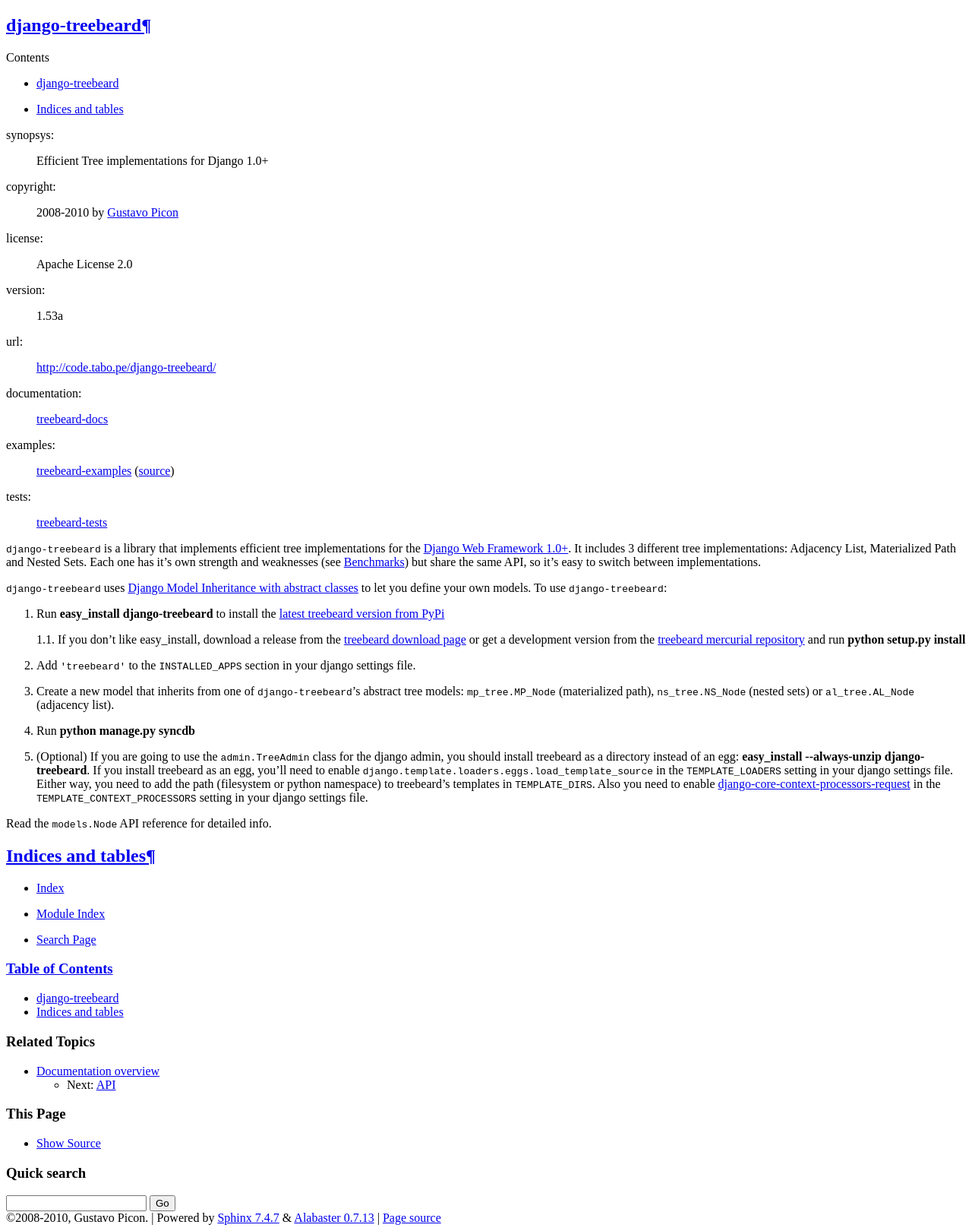
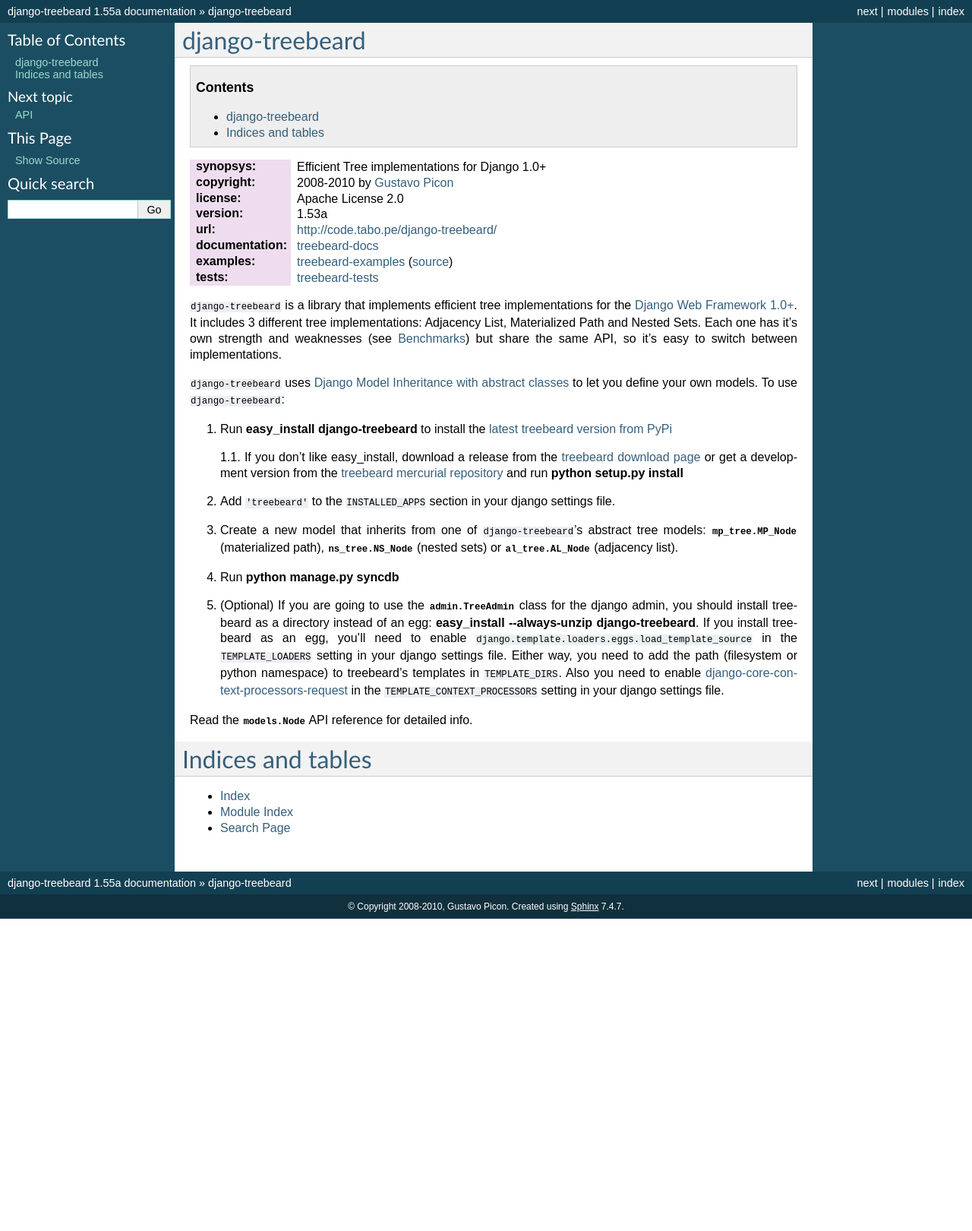
Before and after one commit to django-treebeard/django-treebeard, a Sphinx documentation site: the page built from docs/index.rst, in a window 1280 px wide. Shown: the whole page at 76% size. Built offline with Sphinx 7.4.7, drawn with Linux system fonts in a browser that asks for light colours; after the commit the page ends 1209 px from its top, so only the background shows below that; some of the changed lines change nothing that is shown.

Commit message:
docs make updates

```diff
--- a/docs/conf.py
+++ b/docs/conf.py
@@ -1,29 +1,28 @@
 # -*- coding: utf-8 -*-
 #
 # django-treebeard documentation build configuration file, created by
-# sphinx-quickstart on Sat Sep 20 00:53:27 2008.
+# sphinx-quickstart on Tue Apr 13 01:06:14 2010.
 #
 # This file is execfile()d with the current directory set to its containing dir.
 #
-# The contents of this file are pickled, so don't put values in the namespace
-# that aren't pickleable (module imports are okay, they're removed automatically).
+# Note that not all possible configuration values are present in this
+# autogenerated file.
 #
-# All configuration values have a default value; values that are commented out
-# serve to show the default value.
+# All configuration values have a default; values that are commented out
+# serve to show the default.
 
 import sys, os
 
-# If your extensions are in another directory, add it here. If the directory
-# is relative to the documentation root, use os.path.abspath to make it
-# absolute, like shown here.
-#sys.path.append(os.path.abspath('some/directory'))
+# If extensions (or modules to document with autodoc) are in another directory,
+# add these directories to sys.path here. If the directory is relative to the
+# documentation root, use os.path.abspath to make it absolute, like shown here.
+#sys.path.append(os.path.abspath('.'))
 
-# General configuration
-# ---------------------
+# -- General configuration -----------------------------------------------------
 
 # Add any Sphinx extension module names here, as strings. They can be extensions
 # coming with Sphinx (named 'sphinx.ext.*') or your custom ones.
-extensions = ['sphinx.ext.autodoc']
+extensions = ['sphinx.ext.autodoc', 'sphinx.ext.coverage']
 
 # Add any paths that contain templates here, relative to this directory.
 templates_path = ['_templates']
@@ -31,33 +30,41 @@
 # The suffix of source filenames.
 source_suffix = '.rst'
 
+# The encoding of source files.
+#source_encoding = 'utf-8'
+
 # The master toctree document.
 master_doc = 'index'
 
-# General substitutions.
-project = 'django-treebeard'
-copyright = '2008-2010, Gustavo Picon'
+# General information about the project.
+project = u'django-treebeard'
+copyright = u'2008-2010, Gustavo Picon'
 
-# The default replacements for |version| and |release|, also used in various
-# other places throughout the built documents.
+# The version info for the project you're documenting, acts as replacement for
+# |version| and |release|, also used in various other places throughout the
+# built documents.
 #
 # The short X.Y version.
-version = '1.53a'
+version = '1.55a'
 # The full version, including alpha/beta/rc tags.
-release = '1.53a'
+release = '1.55a'
+
+# The language for content autogenerated by Sphinx. Refer to documentation
+# for a list of supported languages.
+#language = None
 
 # There are two options for replacing |today|: either, you set today to some
 # non-false value, then it is used:
 #today = ''
 # Else, today_fmt is used as the format for a strftime call.
-today_fmt = '%B %d, %Y'
+#today_fmt = '%B %d, %Y'
 
 # List of documents that shouldn't be included in the build.
 #unused_docs = []
 
-# List of directories, relative to source directories, that shouldn't be searched
+# List of directories, relative to source directory, that shouldn't be searched
 # for source files.
-#exclude_dirs = []
+exclude_trees = ['_build']
 
 # The reST default role (used for this markup: `text`) to use for all documents.
 #default_role = None
@@ -76,14 +83,23 @@
 # The name of the Pygments (syntax highlighting) style to use.
 pygments_style = 'sphinx'
 
+# A list of ignored prefixes for module index sorting.
+#modindex_common_prefix = []
 
-# Options for HTML output
-# -----------------------
 
-# The style sheet to use for HTML and HTML Help pages. A file of that name
-# must exist either in Sphinx' static/ path, or in one of the custom paths
-# given in html_static_path.
-html_style = 'default.css'
+# -- Options for HTML output ---------------------------------------------------
+
+# The theme to use for HTML and HTML Help pages.  Major themes that come with
+# Sphinx are currently 'default' and 'sphinxdoc'.
+html_theme = 'default'
+
+# Theme options are theme-specific and customize the look and feel of a theme
+# further.  For a list of options available for each theme, see the
+# documentation.
+#html_theme_options = {}
+
+# Add any paths that contain custom themes here, relative to this directory.
+#html_theme_path = []
 
 # The name for this set of Sphinx documents.  If None, it defaults to
 # "<project> v<release> documentation".
@@ -92,8 +108,8 @@
 # A shorter title for the navigation bar.  Default is the same as html_title.
 #html_short_title = None
 
-# The name of an image file (within the static path) to place at the top of
-# the sidebar.
+# The name of an image file (relative to this directory) to place at the top
+# of the sidebar.
 #html_logo = None
 
 # The name of an image file (within the static path) to use as favicon of the
@@ -104,11 +120,11 @@
 # Add any paths that contain custom static files (such as style sheets) here,
 # relative to this directory. They are copied after the builtin static files,
 # so a file named "default.css" will overwrite the builtin "default.css".
-# html_static_path = ['_static']
+html_static_path = ['_static']
 
 # If not '', a 'Last updated on:' timestamp is inserted at every page bottom,
 # using the given strftime format.
-html_last_updated_fmt = '%b %d, %Y'
+#html_last_updated_fmt = '%b %d, %Y'
 
 # If true, SmartyPants will be used to convert quotes and dashes to
 # typographically correct entities.
@@ -130,8 +146,8 @@
 # If true, the index is split into individual pages for each letter.
 #html_split_index = False
 
-# If true, the reST sources are included in the HTML build as _sources/<name>.
-#html_copy_source = True
+# If true, links to the reST sources are added to the pages.
+#html_show_sourcelink = True
 
 # If true, an OpenSearch description file will be output, and all pages will
 # contain a <link> tag referring to it.  The value of this option must be the
@@ -145,8 +161,7 @@
 htmlhelp_basename = 'django-treebearddoc'
 
 
-# Options for LaTeX output
-# ------------------------
+# -- Options for LaTeX output --------------------------------------------------
 
 # The paper size ('letter' or 'a4').
 #latex_paper_size = 'letter'
@@ -155,10 +170,10 @@
 #latex_font_size = '10pt'
 
 # Grouping the document tree into LaTeX files. List of tuples
-# (source start file, target name, title, author, document class [howto/manual]).
+# (source start file, target name, title, author, documentclass [howto/manual]).
 latex_documents = [
-  ('index', 'django-treebeard.tex', 'django-treebeard Documentation',
-   'Gustavo Picon', 'manual'),
+  ('index', 'django-treebeard.tex', u'django-treebeard Documentation',
+   u'Gustavo Picon', 'manual'),
 ]
 
 # The name of an image file (relative to this directory) to place at the top of
```
Also changed, not shown: 2 other files.
